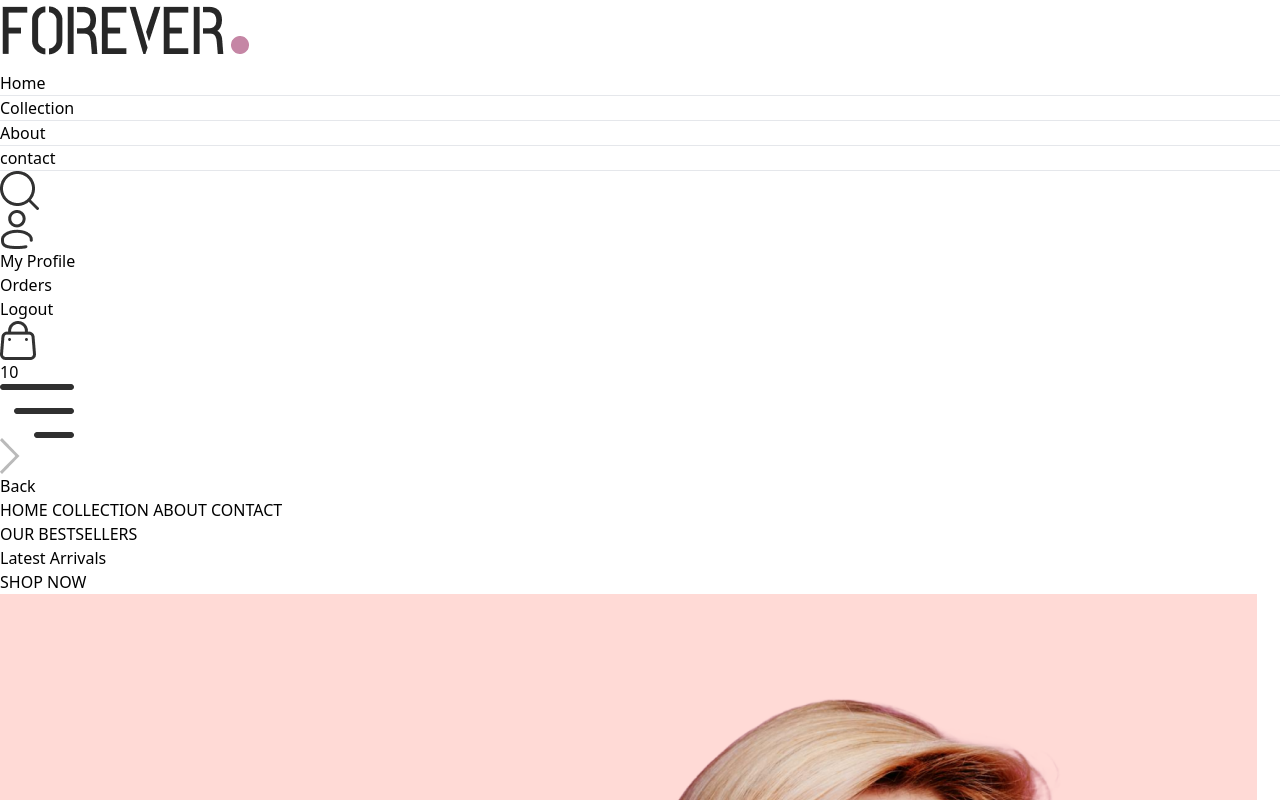
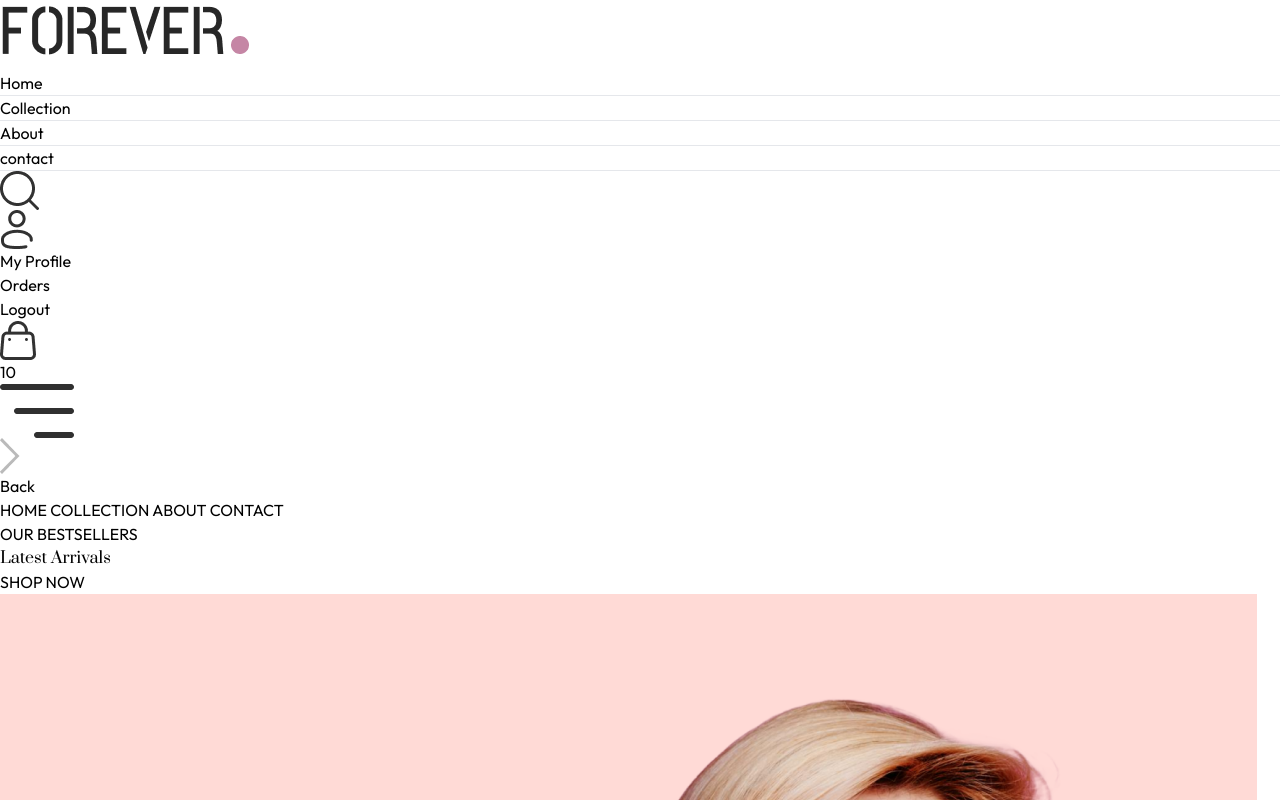
Before and after one commit to harshanabatagalla/ZELVIRA, a React (Vite) app in the folder frontend/: page / in a window 1280 px wide. Shown: the top 800 px of the page. Built offline with nearby package versions, Linux system fonts and the light colour scheme.

Commit message:
refactor: add custom fonts

```diff
--- a/frontend/src/components/Hero.jsx
+++ b/frontend/src/components/Hero.jsx
@@ -11,14 +11,14 @@
                         <p className='w-8 md:w-11 h-[2px] bg-[#414141]'></p>
                         <p className='font-medium text-sm md:text-base'>OUR BESTSELLERS</p>
                     </div>
-                    <h1 className='text-3xl sm:py-3 lg:text leading-relaxed'>Latest Arrivals</h1>
+                    <h1 className='text-3xl sm:py-3 lg:text leading-relaxed prata-regular'>Latest Arrivals</h1>
                     <div className='flex items-center gap-2'>
                         <p className='font-semibold text-sm md:text-base'>SHOP NOW</p>
                         <p className='w-8 md:w-11 h-[2px] bg-[#414141]'></p>
                     </div>
                 </div>
             </div>
-            {/* hHero right side */}
+            {/* Hero right side */}
             <img className='w-full sm:w-1/2 object-cover' src={assets.hero_img} alt='hero' />
         </div>
     )
--- a/frontend/src/index.css
+++ b/frontend/src/index.css
@@ -1,3 +1,5 @@
+@import url('https://fonts.googleapis.com/css2?family=Outfit:wght@100..900&family=Poppins:ital,wght@0,100;0,200;0,300;0,400;0,500;0,600;0,700;0,800;0,900;1,100;1,200;1,300;1,400;1,500;1,600;1,700;1,800;1,900&family=Prata&display=swap');
+
 @tailwind base;
 @tailwind components;
 @tailwind utilities;
@@ -5,3 +7,17 @@
 a.active hr{
     display: block;
 }
+
+*{
+    font-family: outfit;
+}
+.prata-regular {
+    font-family: "Prata", serif;
+    font-weight: 400;
+    font-style: normal;
+  }
+.outfit-regular {
+    font-family: "Outfit", sans-serif;
+    font-weight: 400;
+    font-style: normal;
+  }
```
